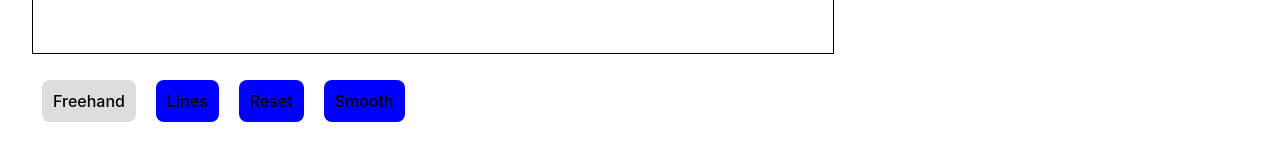
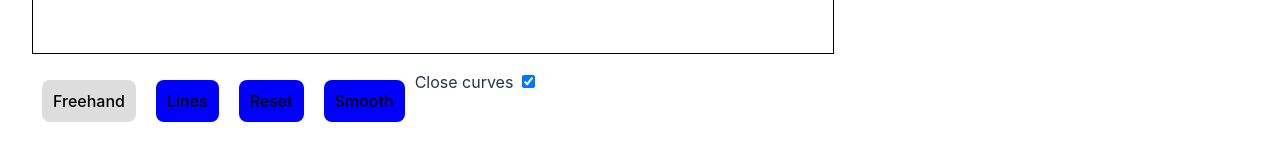
Before and after one commit to bradphelan/vector-editor, a Svelte app: page / in a window 1280 px wide. Shown: the part 608-768 px from the top of the page. Built offline with nearby package versions, Linux system fonts and the light colour scheme.

Commit message:
add closed

```diff
--- a/src/App.svelte
+++ b/src/App.svelte
@@ -9,6 +9,7 @@
   let curves = [];
   let tempLineStart = null;
   let cppInitializerList = ""; // This will hold the C++ initializer list
+  let closeCurves = true;
 
   function handleMouseDown(event) {
     isDrawing = true;
@@ -55,8 +56,11 @@
   function handleMouseUp() {
     if (mode === "freehand") {
       // End the current curve in freehand mode
+      isDrawing = false;
+      if (closeCurves && currentCurve.length > 1) {
+        currentCurve.push(currentCurve[0]);
+      }
       currentCurve = [];
-      isDrawing = false;
     } else if (mode === "lines") {
       // Clear the temporary line
       //tempLineStart = null;
@@ -79,8 +83,11 @@
   function handleDoubleClick() {
     if (mode === "lines" && currentCurve.length > 0) {
       // End the current curve in line mode
+      isDrawing = false;
+      if (closeCurves && currentCurve.length > 1) {
+        currentCurve.push(currentCurve[0]);
+      }
       currentCurve = [];
-      isDrawing = false;
       redraw();
     }
   }
@@ -271,6 +278,10 @@
   >
   <button on:click={() => clear()}>Reset</button>
   <button on:click={() => smoothCurves(5)}>Smooth</button>
+  <label>
+    Close curves
+    <input type="checkbox" bind:checked={closeCurves} />
+  </label>
 </div>
 
 <style>
```
